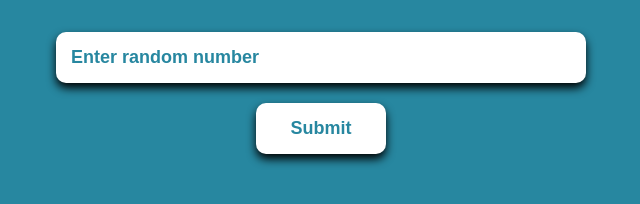
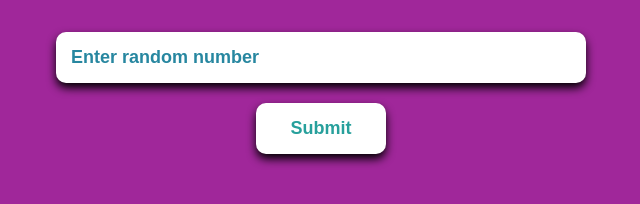
Before and after one commit to ezraike/Celestia_PFB_UI, a website: page public/index.html in a window 1280 px wide. Shown: the part 386-590 px from the top of the page, without its empty margins (319-959 px from the left). Drawn offline with nearby package versions, Linux system fonts and the light colour scheme.

Commit message:
Update style.css

```diff
--- a/public/style.css
+++ b/public/style.css
@@ -5,7 +5,7 @@
 body {
   font-family: 'Poppins', sans-serif;
   color: #ffffff;
-  background-color: #2787a0;
+  background-color: #a0279a;
   display: flex;
   flex-direction: column;
   align-items: center;
@@ -42,7 +42,7 @@ form input, button {
   border-radius: 10px;
   border: none;
   background-color: #ffffff;
-  color: #2787a0;
+  color: #27a09c;
   font-size: 18px;
   font-weight: 800;
   box-shadow: 0 5px 10px black;
```
